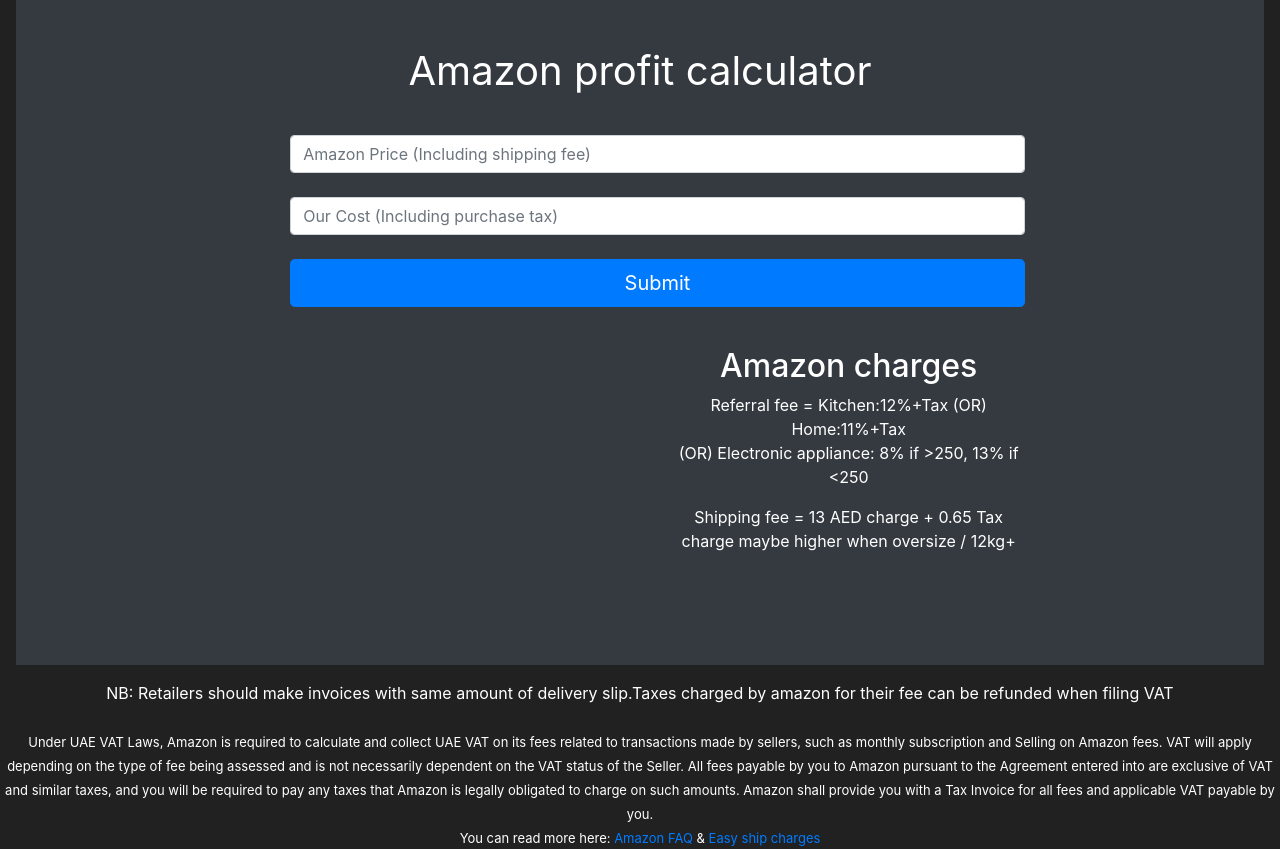
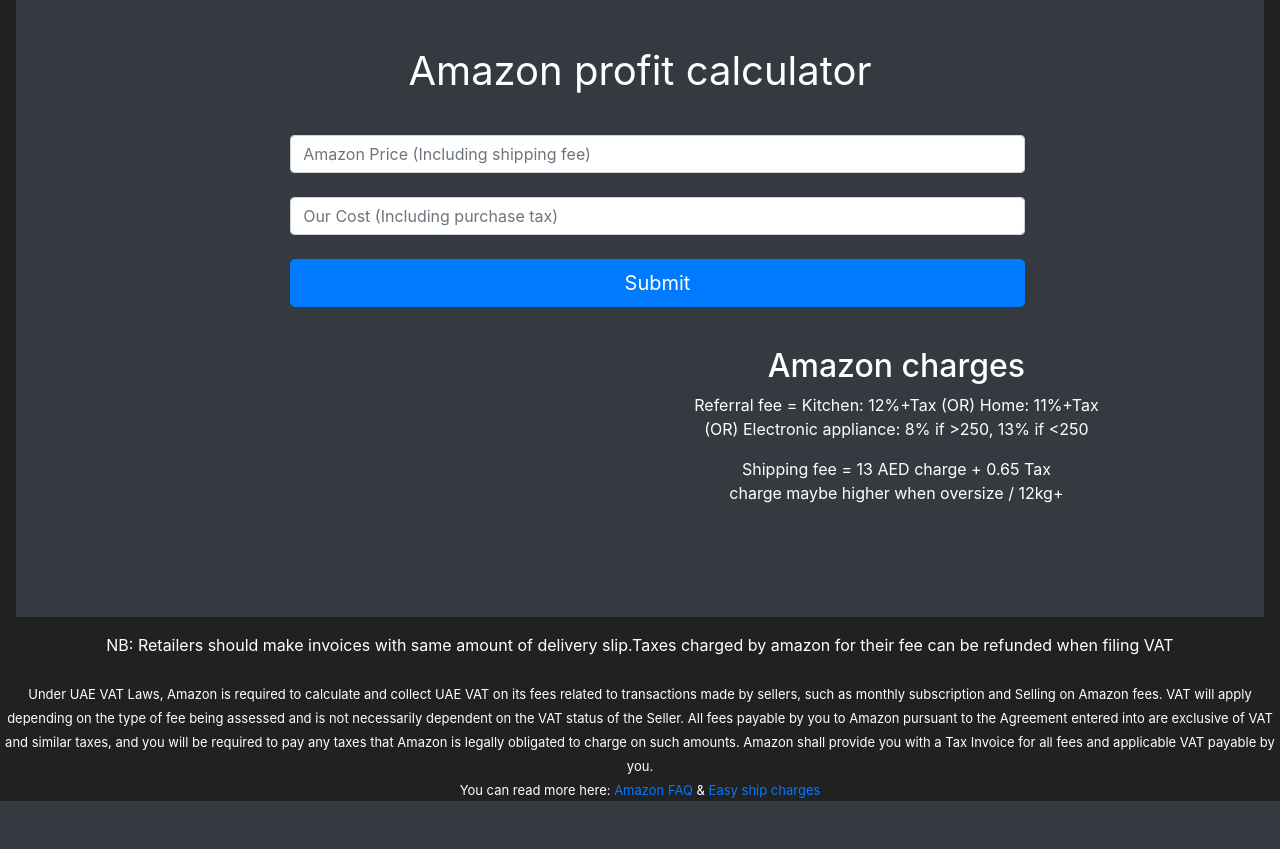
Before and after one commit to Rameezpnr/Flask-analysis-webapp, a Flask app: page /amazon in a window 1280 px wide. Shown: the part 73-922 px from the top of the page. After the commit the page ends 874 px from the top, so only its background shows below. Run offline with Flask 2, Linux system fonts and the light colour scheme; some libraries are stand-ins or nearby versions.

Commit message:
html change

```diff
--- a/market/templates/amazon.html
+++ b/market/templates/amazon.html
@@ -28,8 +28,8 @@
 
 
     <div class="row" style="margin-top:40px; margin-left:20px">
-        <div class="col-2"></div>
-   <div class="col-4">
+        <div class="col-1"></div>
+   <div class="col-5">
       <h2>{% if final_amount %}
             <p>{% print("Credit amount: {} AED".format(final_amount)) %}</p>
             {% endif %}</h2>
@@ -43,9 +43,9 @@
             <p>{% print("Possible tax refund: {} AED".format(tf)) %}</p>
             {% endif %}</h2>
    </div>
-   <div class="col-4">
+   <div class="col-5">
       <h2>Amazon charges </h2>
-      <p>Referral fee = Kitchen:12%+Tax (OR)  Home:11%+Tax <br> (OR) Electronic appliance: 8% if >250, 13% if <250  </p>
+      <p>Referral fee = Kitchen: 12%+Tax (OR)  Home: 11%+Tax <br> (OR) Electronic appliance: 8% if >250, 13% if <250  </p>
        <p>Shipping fee = 13 AED charge + 0.65 Tax <br> charge maybe higher when oversize / 12kg+</p>
       <br>
        <br>
--- a/market/templates/home.html
+++ b/market/templates/home.html
@@ -1,7 +1,7 @@
 {% extends 'base.html' %}
 
 {% block title %}
- Welcome to the test site
+ Welcome to Alnoor Group
 {% endblock %}
 
 {% block content %}
--- a/market/templates/register2.html
+++ b/market/templates/register2.html
@@ -1,7 +1,7 @@
 {% extends 'base.html' %}
 
 {% block title %}
- Welcome to the test site
+ Registration page
 {% endblock %}
 
 {% block content %}
@@ -20,7 +20,7 @@
             <br>
             <br>
             <div class="checkbox mb-3">
-               <h6>Already have an account?</h6>
+               <h6>Already an authorised user?</h6>
                <a class="btn btn-sm btn-secondary" href="{{ url_for('login_page') }}">Login</a>
             </div>
 
```
